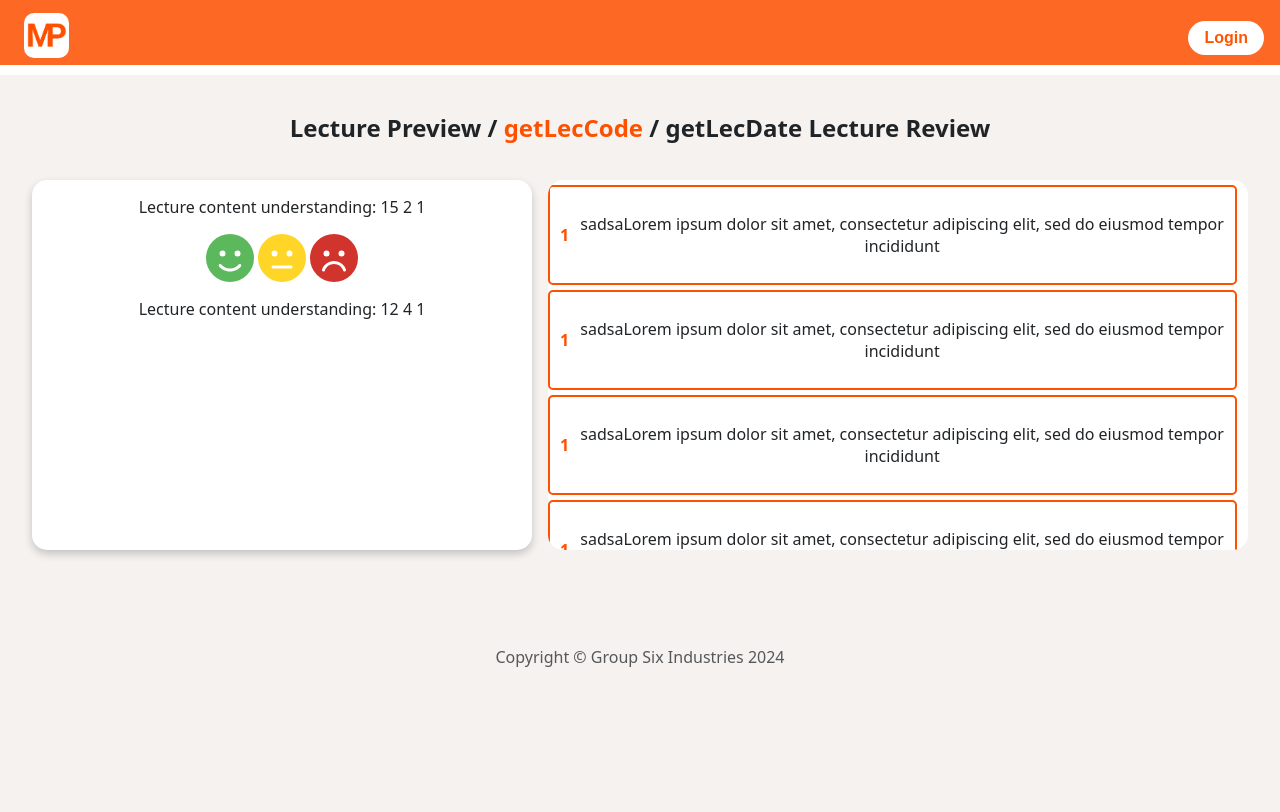
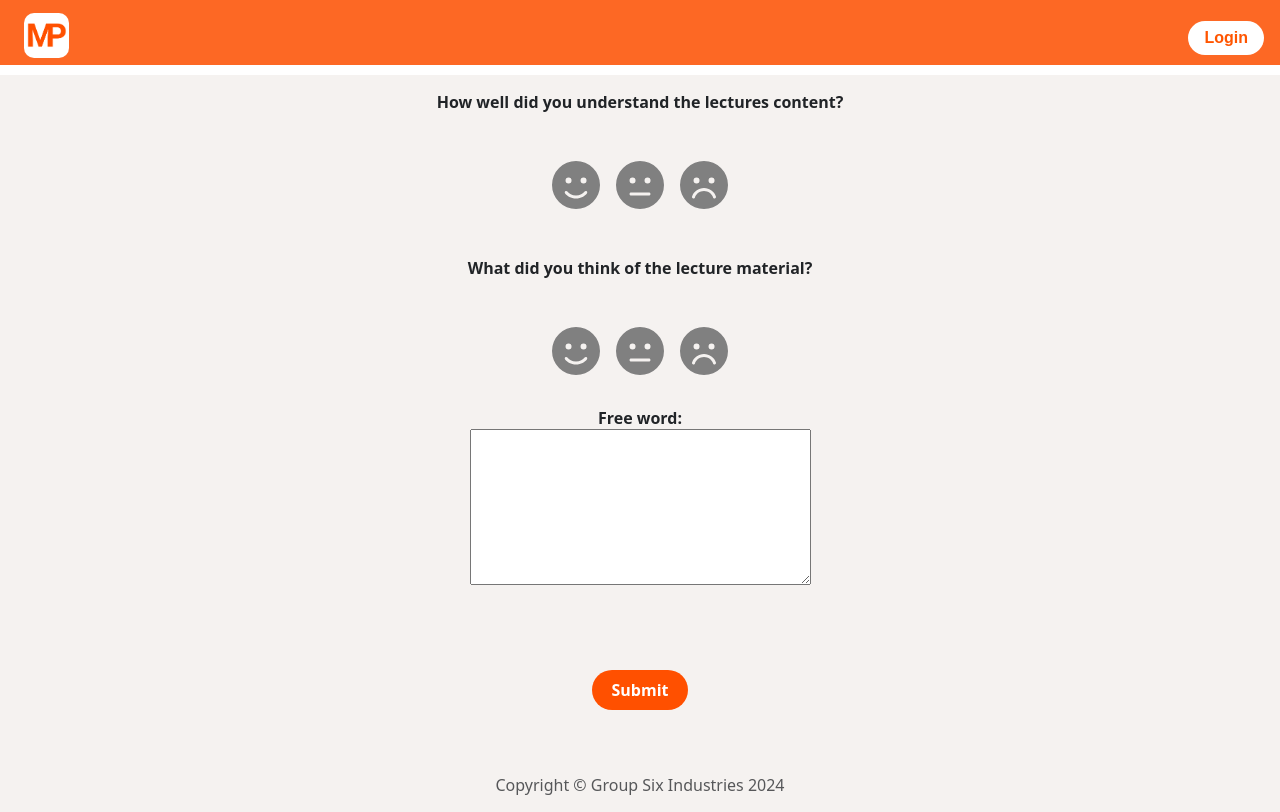
Before and after one commit to Group-6-Software-Development/Project_Poll, a React (Create React App) app in the folder frontend/: page / in a window 1280 px wide. Built offline with nearby package versions, Linux system fonts and the light colour scheme.

Commit message:
review page

```diff
--- a/frontend/src/App.js
+++ b/frontend/src/App.js
@@ -12,6 +12,7 @@ import ErrorPage from "./pages/ErrorPage";
 import LecturePreview from "./pages/LecturePreview";
 import LectureReview from "./pages/LectureReview";
 import LinkPage from "./pages/LinkPage";
+import ReviewPage from "./pages/ReviewPage";
 
 const App = () => {
   const [isAuthenticated, setIsAuthenticated] = useState(
@@ -25,7 +26,7 @@ const App = () => {
           isAuthenticated={false}
           setIsAuthenticated={setIsAuthenticated}
         />
-        <LectureReview />
+        <ReviewPage />
         <Routes>
           <Route path="/profile" element={<UserPage />} />
           <Route
--- a/frontend/src/pages/LectureReview.js
+++ b/frontend/src/pages/LectureReview.js
@@ -43,7 +43,7 @@ const LectureReview = () => {
             <div className="rating-icons">
               {goodIcon} {neutralIcon} {weakIcon}
             </div>
-            <p>{`Lecture content understanding: ${materialGood} ${materialMid} ${materialWeak}  `}</p>
+            <p>{`Lecture material understanding: ${materialGood} ${materialMid} ${materialWeak}  `}</p>
           </div>
         </div>
         <div className="comment-container">
--- /dev/null
+++ b/frontend/src/pages/ReviewPage.js
@@ -0,0 +1,96 @@
+import { useState } from "react";
+import { FontAwesomeIcon } from "@fortawesome/react-fontawesome";
+import {
+  faFaceSmile,
+  faFaceMeh,
+  faFaceFrown,
+} from "@fortawesome/free-solid-svg-icons";
+
+const ReviewPage = () => {
+    function handleSubmit(e) {
+        e.preventDefault();
+        //TODO Submit to BE
+        alert("Submit button Clicked");
+  }
+  function handleForm(e) {
+    e.preventDefault();
+  }
+
+  const [selectedContentIcon, setSelectedContentIcon] = useState(null);
+  const [selectedMaterialIcon, setSelectedMaterialIcon] = useState(null);
+
+  const goodIcon = (selectedIcon, setSelectedIcon) => (
+    <FontAwesomeIcon
+      icon={faFaceSmile}
+      style={{ color: selectedIcon === "good" ? "#4caf50" : "grey" }}
+      size="3x"
+      onClick={() => setSelectedIcon("good")}
+    />
+  );
+
+  const neutralIcon = (selectedIcon, setSelectedIcon) => (
+    <FontAwesomeIcon
+      icon={faFaceMeh}
+      style={{ color: selectedIcon === "neutral" ? "#ffd528" : "grey" }}
+      size="3x"
+      onClick={() => setSelectedIcon("neutral")}
+    />
+  );
+
+  const weakIcon = (selectedIcon, setSelectedIcon) => (
+    <FontAwesomeIcon
+      icon={faFaceFrown}
+      style={{ color: selectedIcon === "weak" ? "#d0342c" : "grey" }}
+      size="3x"
+      onClick={() => setSelectedIcon("weak")}
+    />
+  );
+
+  return (
+    <div className="review-page-container">
+      <form onSubmit={handleForm}>
+        <div className="content-card">
+          <p>How well did you understand the lectures content?</p>
+          <button>
+            {goodIcon(selectedContentIcon, setSelectedContentIcon)}
+          </button>
+          <button>
+            {neutralIcon(selectedContentIcon, setSelectedContentIcon)}
+          </button>
+          <button>
+            {weakIcon(selectedContentIcon, setSelectedContentIcon)}
+          </button>
+        </div>
+        <div className="material-card">
+          <p>What did you think of the lecture material?</p>
+          <button>
+            {goodIcon(selectedMaterialIcon, setSelectedMaterialIcon)}
+          </button>
+          <button>
+            {neutralIcon(selectedMaterialIcon, setSelectedMaterialIcon)}
+          </button>
+          <button>
+            {weakIcon(selectedMaterialIcon, setSelectedMaterialIcon)}
+          </button>
+        </div>
+        <label>
+          Free word:
+          <br />
+          <textarea
+            name="lecture-review"
+            id=""
+            cols="40"
+            rows="10"
+            defaultValue=""
+          />
+        </label>{" "}
+        <br />
+        <button className="submit-button" type="submit" onClick={handleSubmit}>
+          Submit
+        </button>
+      </form>
+    </div>
+  );
+};
+
+export default ReviewPage;
--- a/frontend/src/styles/app.css
+++ b/frontend/src/styles/app.css
@@ -289,7 +289,6 @@ lectureReview
   overflow-y: scroll;
 }
 
-
 /*
 =====
 QR link page
@@ -308,3 +307,45 @@ QR link page
   margin-top: 5em;
   margin-right: 8em;
 }
+
+/*
+======
+review-page
+======
+*/
+
+.review-page-container {
+  text-align: center;
+}
+
+.content-card {
+  color: var(--main-text-color);
+  font-weight: 600;
+}
+
+.content-card button {
+  margin: 2em 0.5em;
+}
+
+.material-card {
+  color: var(--main-text-color);
+  font-weight: 600;
+}
+
+.material-card button {
+  margin: 2em 0.5em;
+}
+
+label {
+  color: var(--main-text-color);
+  font-weight: 600;
+}
+
+.submit-button {
+  height: 2.5em;
+  width: 6em;
+  border-radius: 25px;
+  background-color: var(--main-btn-bg-color);
+  font-weight: bolder;
+  color: var(--clean-bg-color);
+}
```
